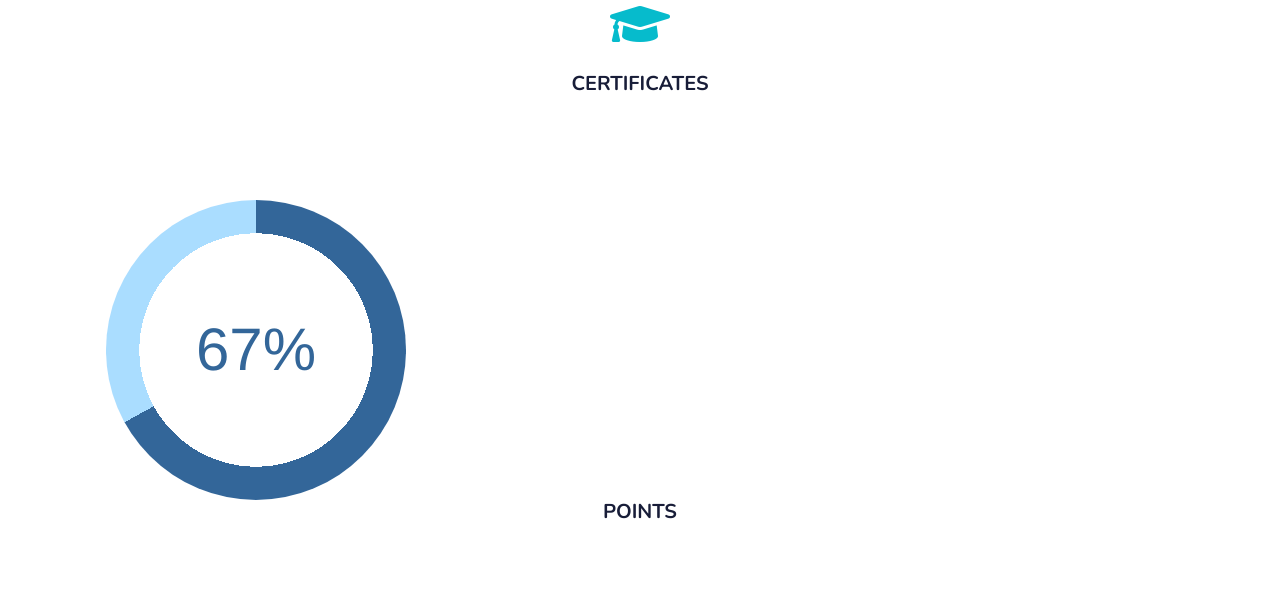
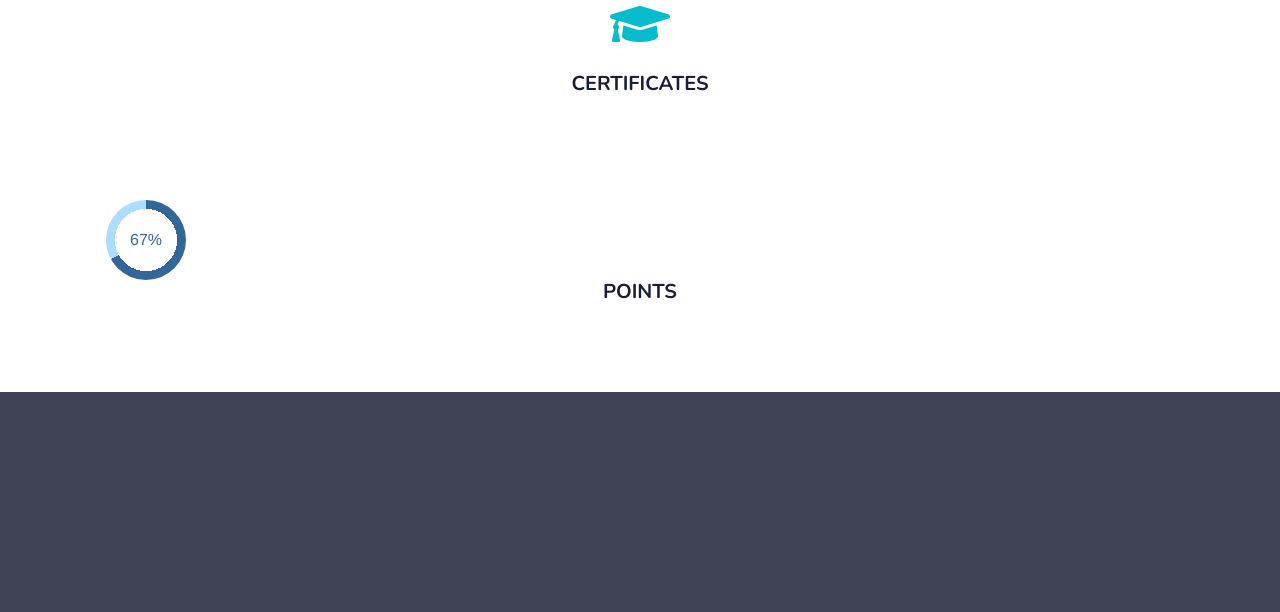
Before and after one commit to IRENE260/Project-Website, a PHP site: page /shompage.html in a window 1280 px wide. Shown: the part 1171-1783 px from the top of the page. After the commit the page ends 1563 px from the top, so only its background shows below. Run offline with PHP 8.4, Linux system fonts and the light colour scheme; some libraries are stand-ins or nearby versions.

Commit message:
Add files via upload

```diff
--- a/Student/student.css
+++ b/Student/student.css
@@ -458,7 +458,7 @@
   --percentage: var(--value);
   --primary: #369;
   --secondary: #adf;
-    --size: 300px;
+  --size: 80px; /* Adjust the size as needed */
   animation: progress 2s 0.5s forwards;
   width: var(--size);
   aspect-ratio: 1;
@@ -481,6 +481,10 @@
   mask-mode: alpha;
   -webkit-mask: radial-gradient(#0000 55%, #000 0);
   -webkit-mask-mode: alpha;
+  /* display: flex;
+  align-items: center;
+  justify-content: center;
+  margin: 0; */
 }
 
 [role="progressbar"]::after {
```
Lines whose indentation alone changed are shown as unchanged.
